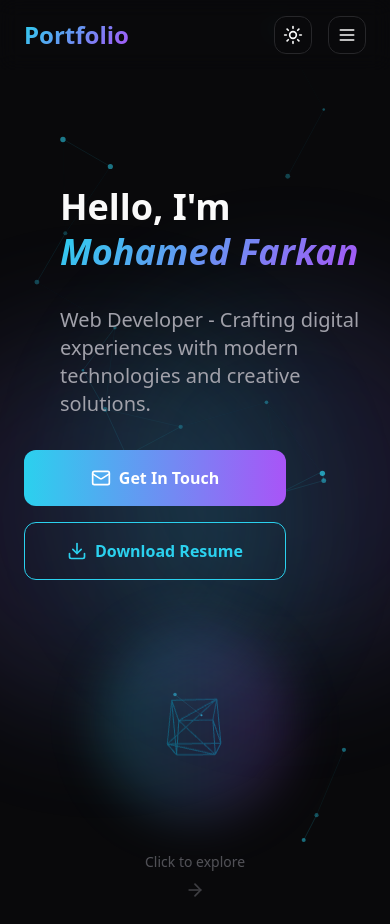
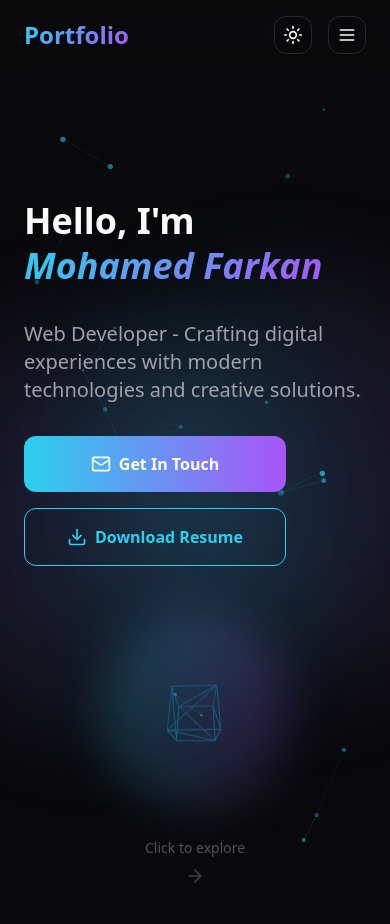
Before and after one commit to MohamedFarkan/Farkan-Personal-Portfolio_001, a React (Vite) app: page / in a window 390 px wide. Built offline with nearby package versions, Linux system fonts and the light colour scheme.

Commit message:
committed

```diff
--- a/src/components/HeroSection.tsx
+++ b/src/components/HeroSection.tsx
@@ -45,7 +45,7 @@ const HeroSection = () => {
             transition={{ duration: 0.8 }}
             className="align-middle space-y-8">
             <motion.h1
-              className="text-4xl md:text-6xl lg:text-7xl font-bold leading-tight ml-9"
+              className="text-4xl md:text-6xl lg:text-7xl font-bold leading-tight md:ml-9"
               initial={{ opacity: 0, y: 20 }}
               animate={{ opacity: 1, y: 0 }}
               transition={{ duration: 0.8, delay: 0.2 }}>
@@ -54,7 +54,7 @@ const HeroSection = () => {
             </motion.h1>
 
             <motion.p
-              className="text-xl md:text-2xl text-muted-foreground max-w-2xl mx-auto ml-9"
+              className="text-xl md:text-2xl text-muted-foreground max-w-2xl mx-auto md:ml-9"
               initial={{ opacity: 0, y: 20 }}
               animate={{ opacity: 1, y: 0 }}
               transition={{ duration: 0.8, delay: 0.4 }}>
```
